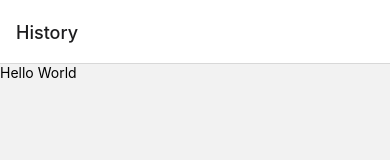
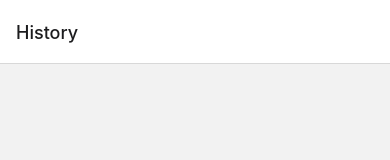
Before and after one commit to Abhishekbhard/MoodTracker, a React Native app: screen /History in a window 390 px wide. Shown: the top 160 px of the page. Built offline with nearby package versions, Linux system fonts and the light colour scheme.

Commit message:
App Context Api Exercise

```diff
--- a/src/App.provider.tsx
+++ b/src/App.provider.tsx
@@ -1,10 +1,13 @@
 import React from 'react';
+import { MoodOptionType, MoodOptionWithTimeStamp } from './type';
 
 type AppContextType = {
-  greeting: string;
+  moodList: MoodOptionWithTimeStamp[];
+  handleSelectedMood: (mood: MoodOptionType) => void;
 };
 const defaultValue = {
-  greeting: '',
+  moodList: [],
+  handleSelectedMood: () => {},
 };
 type Children = {
   children: React.ReactNode;
@@ -13,8 +16,13 @@ type Children = {
 const AppContext = React.createContext<AppContextType>(defaultValue);
 
 export const AppProvider: React.FC<Children> = ({ children }) => {
+  const [moodList, setMoodList] = React.useState<MoodOptionWithTimeStamp[]>([]);
+
+  const handleSelectedMood = React.useCallback((mood: MoodOptionType) => {
+    setMoodList(current => [...current, { mood, timeStamp: Date.now() }]);
+  }, []);
   return (
-    <AppContext.Provider value={{ greeting: 'Hello World' }}>
+    <AppContext.Provider value={{ moodList, handleSelectedMood }}>
       {children}
     </AppContext.Provider>
   );
--- a/src/screens/History.screen.tsx
+++ b/src/screens/History.screen.tsx
@@ -1,13 +1,16 @@
 import React from 'react';
-import { View, Text, StyleSheet } from 'react-native';
+import { View, Text, StyleSheet, ScrollView } from 'react-native';
 import { useAppContext } from '../App.provider';
+import { MoodItemRow } from '../components/MoodItemRow';
 
 export const History: React.FC = () => {
   const appContext = useAppContext();
   return (
-    <View style={styles.container}>
-      <Text>{appContext.greeting}</Text>
-    </View>
+    <ScrollView>
+      {appContext.moodList.map(item => (
+        <MoodItemRow item={item} key={item.timeStamp} />
+      ))}
+    </ScrollView>
   );
 };
 const styles = StyleSheet.create({
--- a/src/screens/Home.screen.tsx
+++ b/src/screens/Home.screen.tsx
@@ -7,16 +7,13 @@ import { MoodItemRow } from '../components/MoodItemRow';
 import { useAppContext } from '../App.provider';
 export const Home: React.FC = () => {
   const appContext = useAppContext();
-  const [moodList, setMoodList] = React.useState<MoodOptionWithTimeStamp[]>([]);
-  const handleSelectedMood = React.useCallback((mood: MoodOptionType) => {
-    setMoodList(current => [...current, { mood, timeStamp: Date.now() }]);
-  }, []);
+
   return (
     <View style={styles.container}>
-      <MoodPicker onSelect={handleSelectedMood} />
-      {moodList.map(item => (
+      <MoodPicker onSelect={appContext.handleSelectedMood} />
+      {/* {moodList.map(item => (
         <MoodItemRow item={item} />
-      ))}
+      ))} */}
     </View>
   );
 };
```
